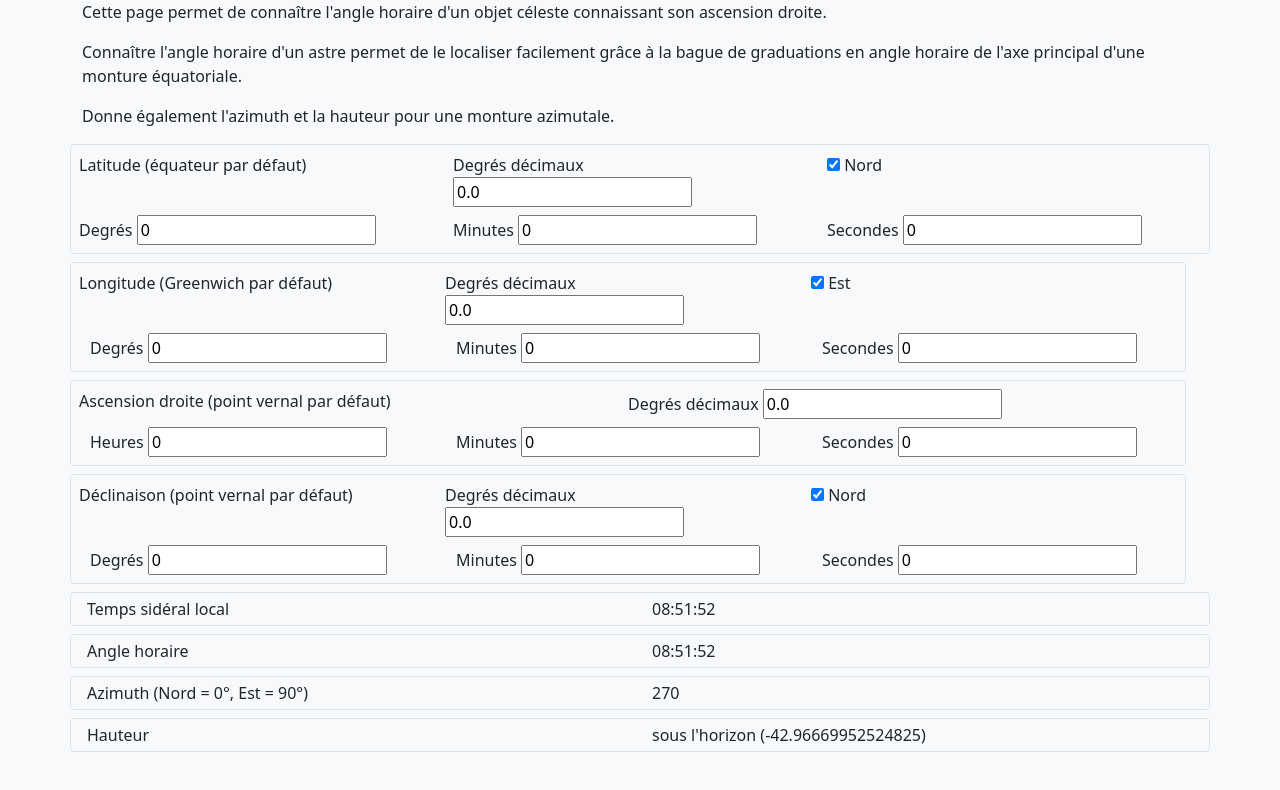
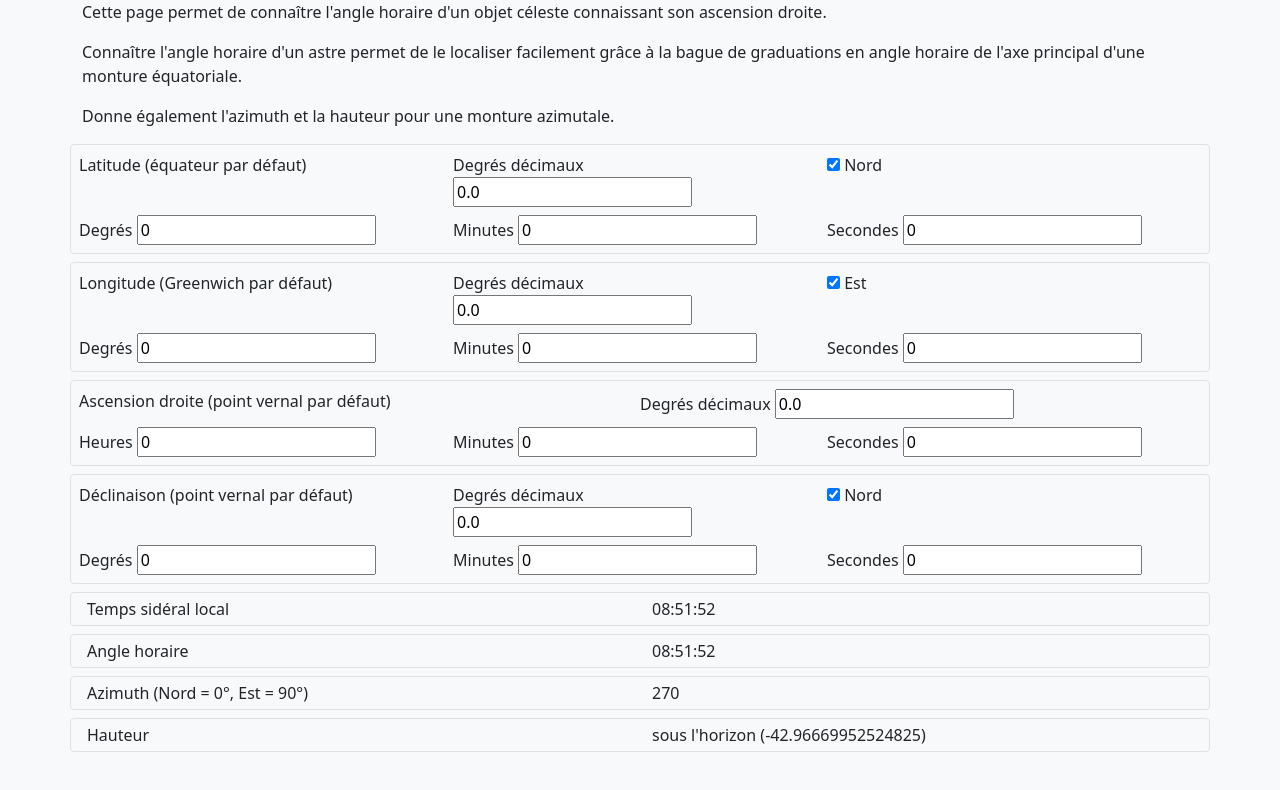
Before and after one commit to bendeg/angle-horaire, a plain HTML site: page index.html in a window 1280 px wide. Drawn offline with Linux system fonts and the light colour scheme.

Commit message:
maj mineure

```diff
--- a/index.html
+++ b/index.html
@@ -42,7 +42,7 @@
         </div>
       </div>
 
-      <div class="input-group row border rounded mb-2 p-1">
+      <div class="row border rounded mb-2 p-1">
         <div class="row p-1">
           <div class="col-md-4">
             <label>Longitude (Greenwich par défaut)</label>
@@ -68,7 +68,7 @@
         </div>
       </div>
 
-      <div class="input-group row border rounded mb-2 p-1">
+      <div class="row border rounded mb-2 p-1">
         <div class="row p-1">
           <div class="col-md-6">
             <label>Ascension droite (point vernal par défaut)</label>
@@ -90,7 +90,7 @@
         </div>
       </div>
 
-      <div class="input-group row border rounded mb-2 p-1">
+      <div class="row border rounded mb-2 p-1">
         <div class="row p-1">
           <div class="col-md-4">
             <label>Déclinaison (point vernal par défaut)</label>
```
